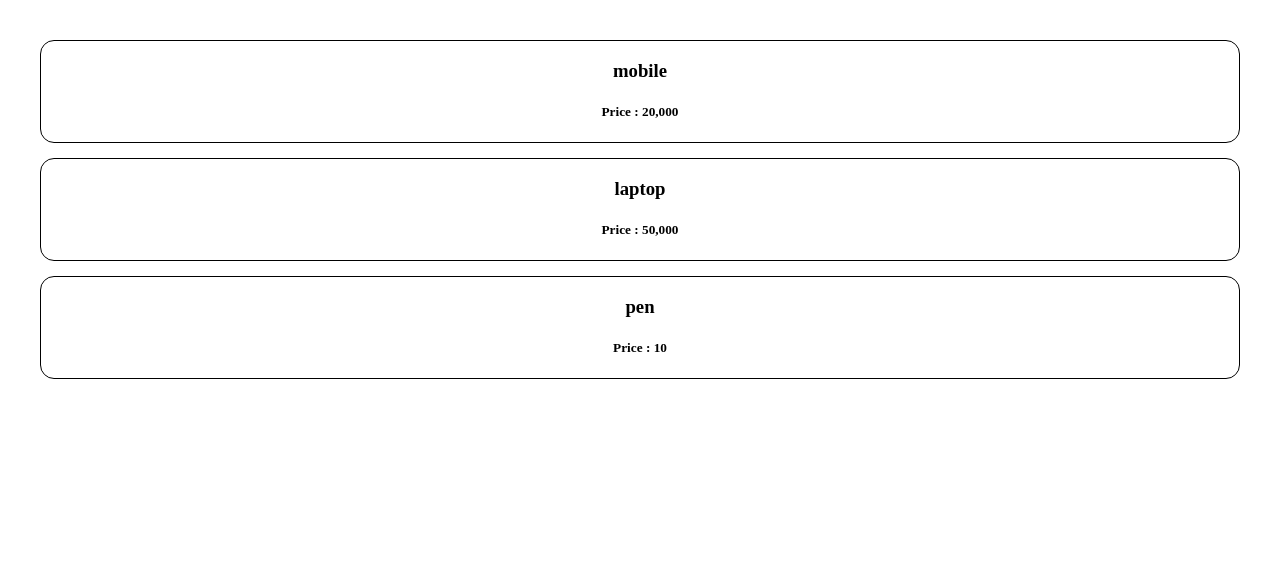
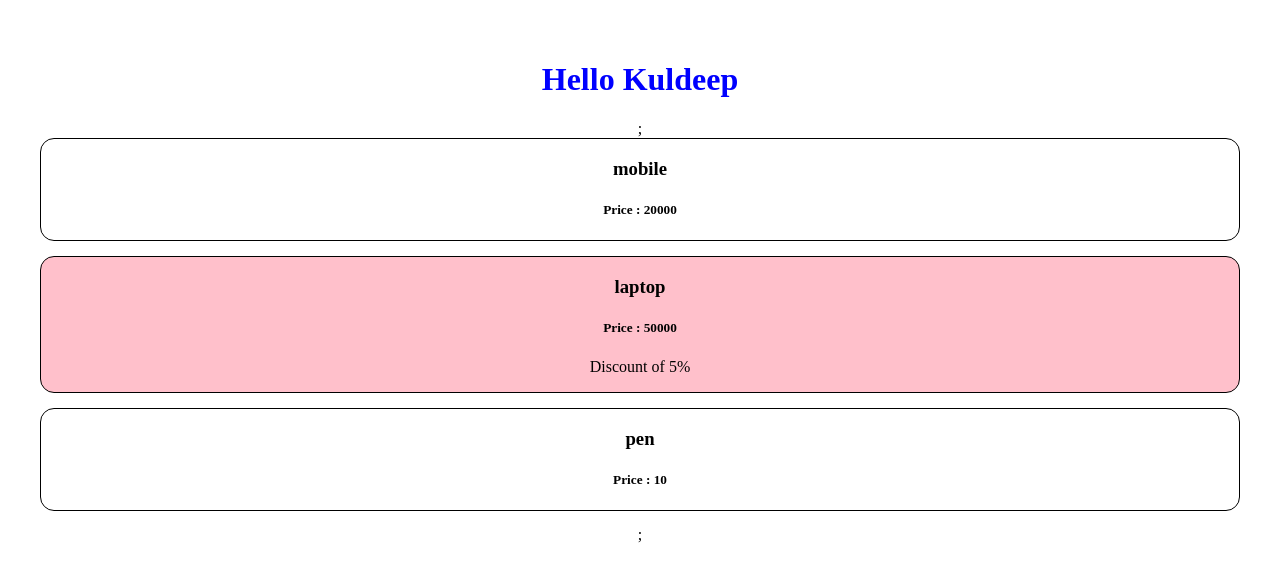
Before and after one commit to KuldeepNagawa/React, a React (Vite) app in the folder basic-react-app/: page / in a window 1280 px wide. Shown: the top 580 px of the page. Built offline with nearby package versions, Linux system fonts and the light colour scheme.

Commit message:
add MsgBox

```diff
--- a/basic-react-app/src/App.jsx
+++ b/basic-react-app/src/App.jsx
@@ -1,11 +1,15 @@
 import './App.css'
 import Title from './Title.jsx';
 import ProductTab from './ProductTab.jsx';
+import MsgBox from "./MsgBox.jsx";
 
 
 
 function App() {
-  return <ProductTab/>;
+  return (<div>
+    <MsgBox userName="Kuldeep" textColor="blue"/>;
+    <ProductTab/>;
+  </div>);
 }
 
 export default App
--- /dev/null
+++ b/basic-react-app/src/MsgBox.jsx
@@ -0,0 +1,5 @@
+function MsgBox({userName,textColor}) {
+    return<h1 style={{color: textColor}}>Hello {userName}</h1>
+}
+
+export default MsgBox;
--- a/basic-react-app/src/Product.jsx
+++ b/basic-react-app/src/Product.jsx
@@ -1,10 +1,13 @@
 import "./Product.css";
-function Product({title,price}) {
-    console.log(title);
+function Product({title,price,features}) {
+    // let list = features.map((feature) => <li>{feature}</li>);
+    let isDiscount = price>30000;
+    let styles = {backgroundColor : isDiscount?"pink":null} ;
     return (
-        <div className="Product">
+        <div className="Product" style={styles}>
             <h3>{title}</h3>
             <h5>Price : {price}</h5>
+            {isDiscount ? <p>Discount of 5%</p> : null}
         </div>
     );
 }
--- a/basic-react-app/src/ProductTab.jsx
+++ b/basic-react-app/src/ProductTab.jsx
@@ -2,11 +2,12 @@ import Product from "./Product.jsx";
 import "./ProductTab.css"
 
 function ProductTab() {
+    let options = ["hi-tech","durable", "fast"];
     return (
      <div className="ProductTAb">
-      <Product title="mobile" price="20,000"/>
-      <Product title="laptop" price="50,000"/>
-      <Product title="pen" price="10 "/>
+      <Product title="mobile" price={20000} features={options}/>
+      <Product title="laptop" price={50000}/>
+      <Product title="pen" price={10}/>
      </div>
     );
 }
```
